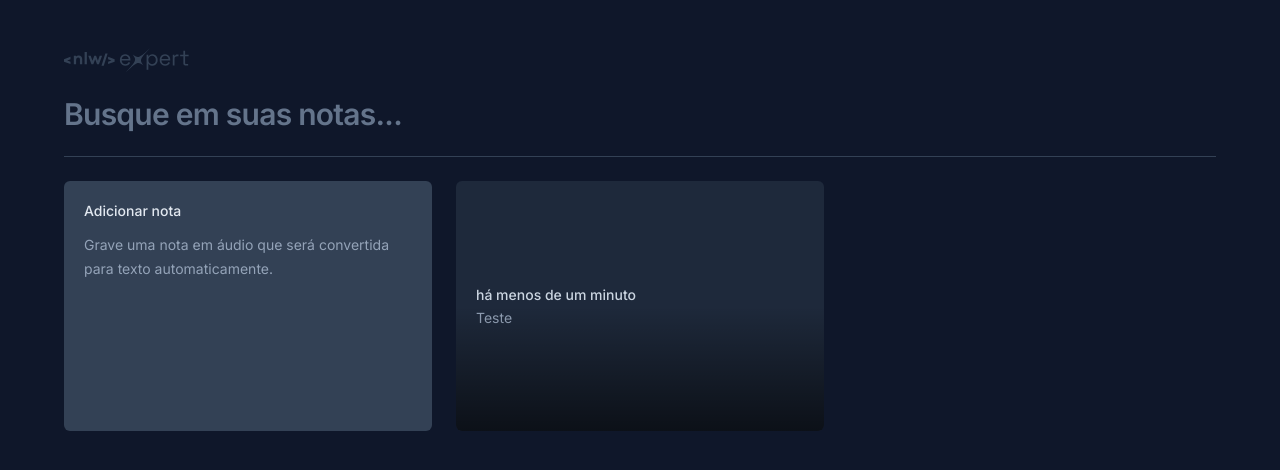
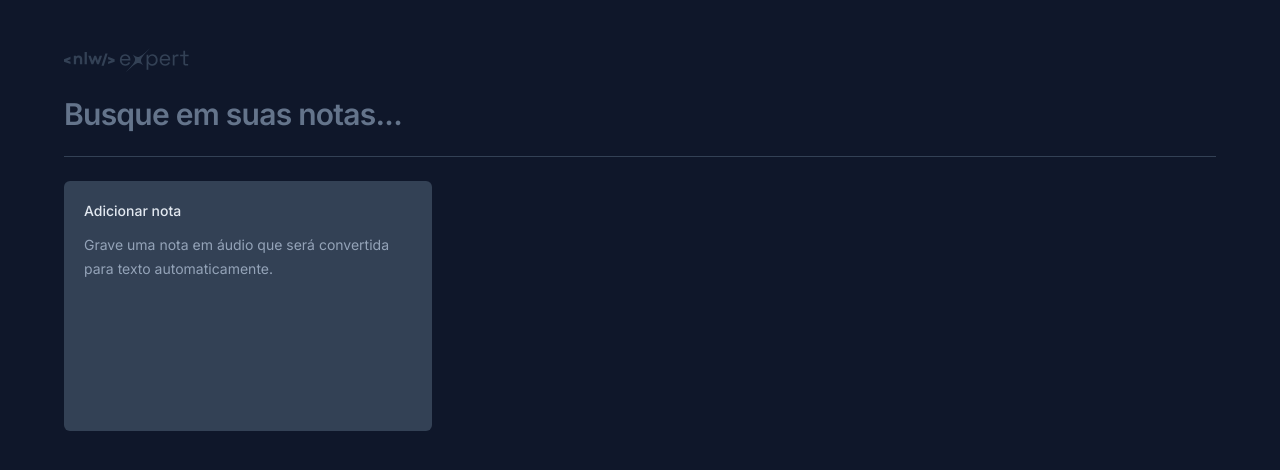
Before and after one commit to manuelaalecio/Rocketseat-nlw-expert, a React (Vite) app: page / in a window 1280 px wide. Shown: the top 470 px of the page. Built offline with nearby package versions, Linux system fonts and the light colour scheme.

Commit message:
feat: save typed notes

```diff
--- a/src/app.tsx
+++ b/src/app.tsx
@@ -1,8 +1,27 @@
+import { useState } from "react";
 import logo from "./assets/logo-nlw-expert.svg";
 import { NewNoteCard } from "./components/new-note-card";
 import { NoteCard } from "./components/note-card";
 
+interface Note {
+  id: string;
+  date: Date;
+  content: string;
+}
+
 export function App() {
+  const [notes, setNotes] = useState<Note[]>([]);
+
+  function onNoteCreated(content: string) {
+    const newNote = {
+      id: crypto.randomUUID(),
+      date: new Date(),
+      content,
+    };
+
+    setNotes([newNote, ...notes]);
+  }
+
   return (
     <div className="mx-auto max-w-6xl my-12 space-y-6">
       <img src={logo} alt="NLW Expert" />
@@ -18,13 +37,10 @@
       <div className="h-px bg-slate-700" />
 
       <div className="grid grid-cols-3 auto-rows-[250px] gap-6">
-        <NewNoteCard />
-        <NoteCard
-          note={{
-            date: new Date(),
-            content: "Teste",
-          }}
-        />
+        <NewNoteCard onNoteCreated={onNoteCreated} />
+        {notes.map((note) => (
+          <NoteCard key={note.id} note={note} />
+        ))}
       </div>
     </div>
   );
--- a/src/components/new-note-card.tsx
+++ b/src/components/new-note-card.tsx
@@ -3,7 +3,11 @@
 import { ChangeEvent, FormEvent, useState } from "react";
 import { toast } from "sonner";
 
-export function NewNoteCard() {
+interface NewNoteCardProps {
+  onNoteCreated: (content: string) => void;
+}
+
+export function NewNoteCard({ onNoteCreated }: NewNoteCardProps) {
   const [shouldShowOnboarding, setShouldShowOnboarding] = useState(true);
   const [content, setContent] = useState("");
 
@@ -21,7 +25,7 @@
 
   function handleSaveNote(event: FormEvent) {
     event.preventDefault();
-    console.log(content);
+    onNoteCreated(content);
     toast.success("Nota salva com sucesso!");
   }
 
--- a/src/components/note-card.tsx
+++ b/src/components/note-card.tsx
@@ -43,7 +43,7 @@
             type="button"
             className="w-full bg-slate-800 py-4 text-center text-sm text-slate-300 outline-none font-medium group"
           >
-            Deseja
+            Deseja {""}
             <span className="text-red-500 group-hover:underline">
               apagar essa nota
             </span>
```
